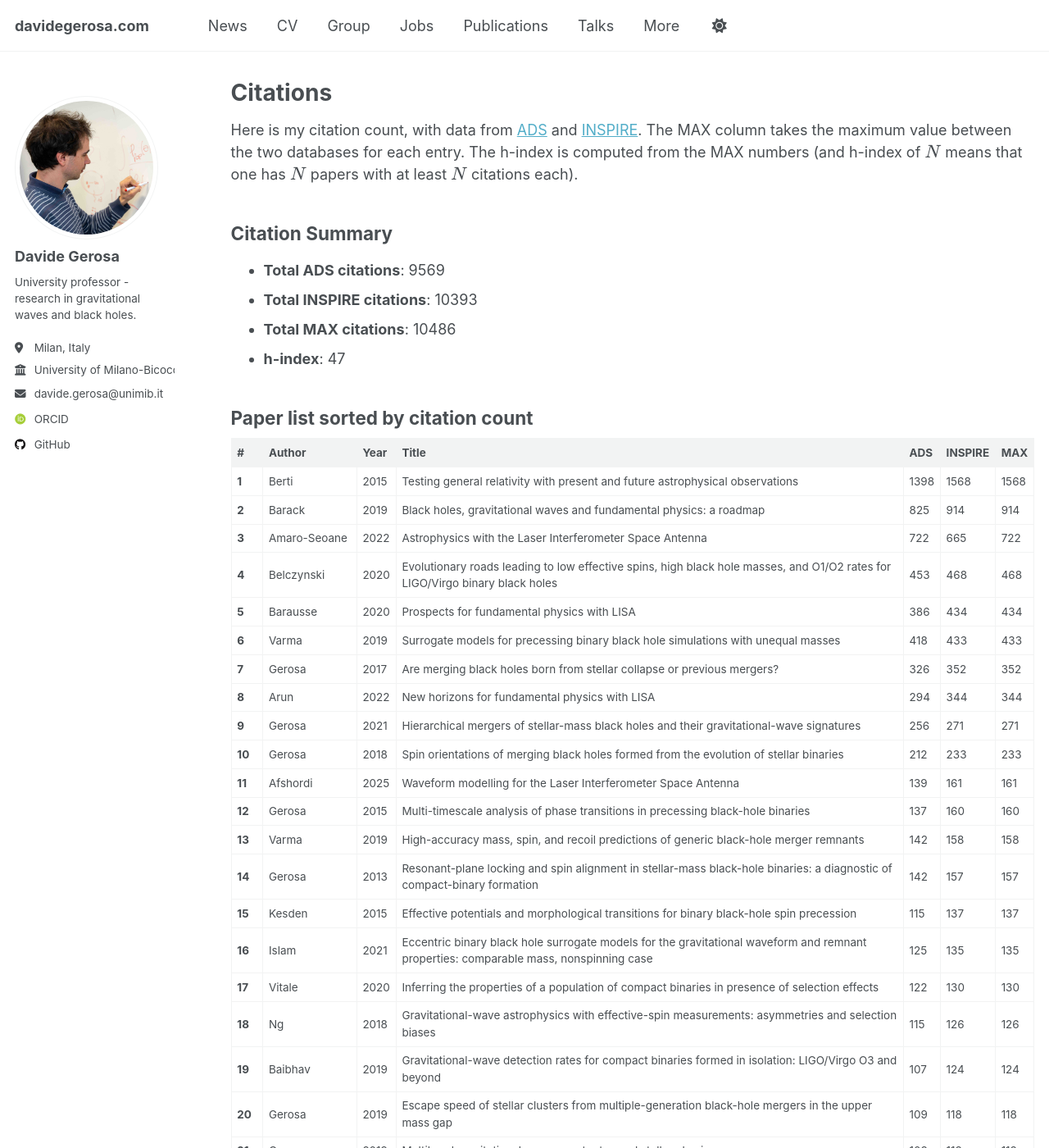
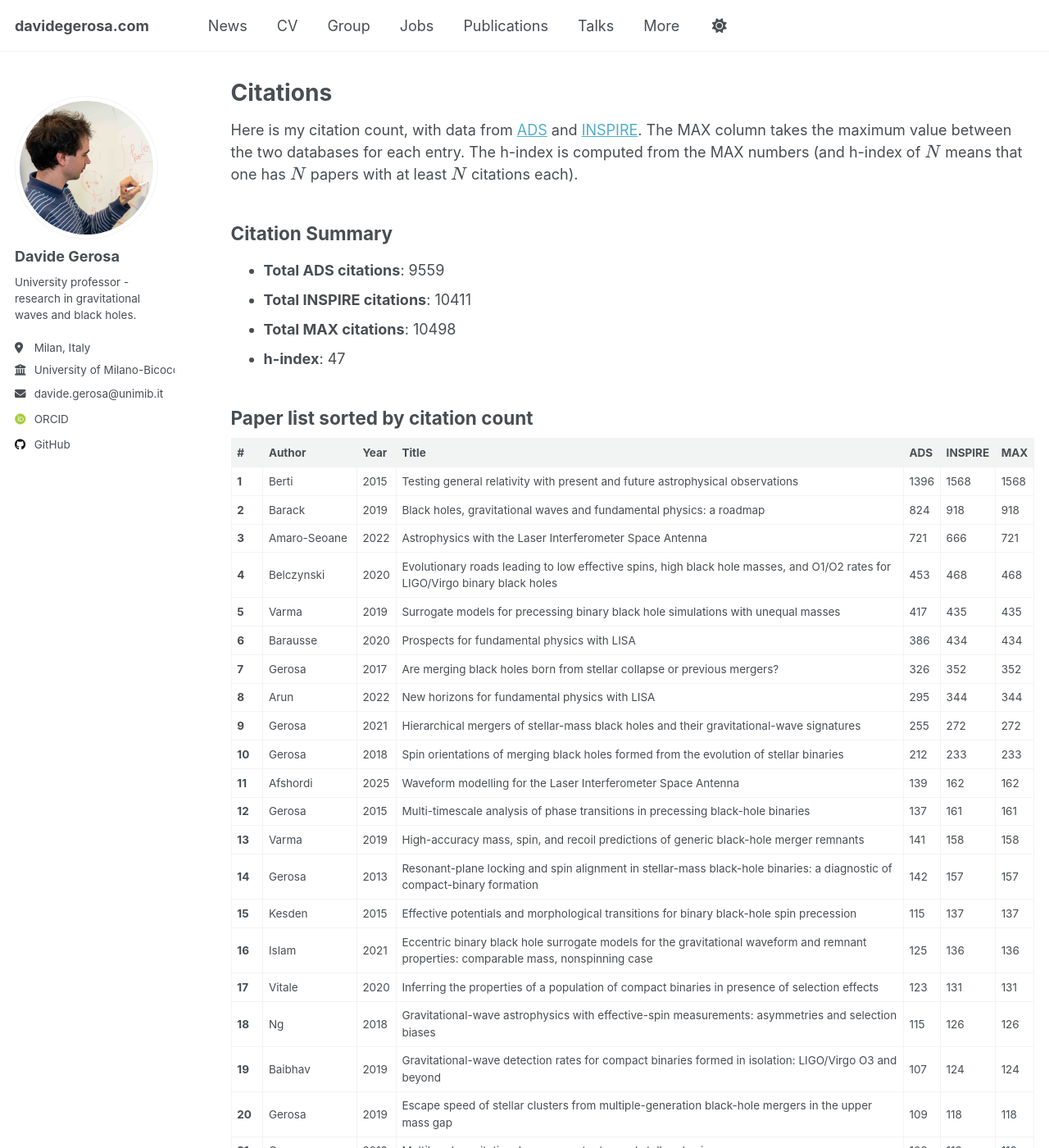
Before and after one commit to dgerosa/website, a Jekyll site: the page built from _pages/citations.md, in a window 1280 px wide and 1400 px high. Shown: the whole window at 82% size. Built offline with Jekyll 4.4.1, drawn with Linux system fonts in a browser that asks for light colours; some web fonts are replaced; some of the changed text lies outside the part shown.

Commit message:
Website update from workflow

```diff
--- a/_pages/_citations.md
+++ b/_pages/_citations.md
@@ -1,31 +1,31 @@
 ## Citation Summary
 
-- **Total ADS citations**: 9569
-- **Total INSPIRE citations**: 10393
-- **Total MAX citations**: 10486
+- **Total ADS citations**: 9559
+- **Total INSPIRE citations**: 10411
+- **Total MAX citations**: 10498
 - **h-index**: 47
 
 ## Paper list sorted by citation count
 
 | # | Author | Year | Title | ADS | INSPIRE | MAX |
 |---|--------|------|-------|-----|---------|-----|
-| **1** | Berti | 2015 | Testing general relativity with present and future astrophysical observations | 1398 | 1568 | 1568 |
-| **2** | Barack | 2019 | Black holes, gravitational waves and fundamental physics: a roadmap | 825 | 914 | 914 |
-| **3** | Amaro-Seoane | 2022 | Astrophysics with the Laser Interferometer Space Antenna | 722 | 665 | 722 |
+| **1** | Berti | 2015 | Testing general relativity with present and future astrophysical observations | 1396 | 1568 | 1568 |
+| **2** | Barack | 2019 | Black holes, gravitational waves and fundamental physics: a roadmap | 824 | 918 | 918 |
+| **3** | Amaro-Seoane | 2022 | Astrophysics with the Laser Interferometer Space Antenna | 721 | 666 | 721 |
 | **4** | Belczynski | 2020 | Evolutionary roads leading to low effective spins, high black hole masses, and O1/O2 rates for LIGO/Virgo binary black holes | 453 | 468 | 468 |
-| **5** | Barausse | 2020 | Prospects for fundamental physics with LISA | 386 | 434 | 434 |
-| **6** | Varma | 2019 | Surrogate models for precessing binary black hole simulations with unequal masses | 418 | 433 | 433 |
+| **5** | Varma | 2019 | Surrogate models for precessing binary black hole simulations with unequal masses | 417 | 435 | 435 |
+| **6** | Barausse | 2020 | Prospects for fundamental physics with LISA | 386 | 434 | 434 |
 | **7** | Gerosa | 2017 | Are merging black holes born from stellar collapse or previous mergers? | 326 | 352 | 352 |
-| **8** | Arun | 2022 | New horizons for fundamental physics with LISA | 294 | 344 | 344 |
-| **9** | Gerosa | 2021 | Hierarchical mergers of stellar-mass black holes and their gravitational-wave signatures | 256 | 271 | 271 |
+| **8** | Arun | 2022 | New horizons for fundamental physics with LISA | 295 | 344 | 344 |
+| **9** | Gerosa | 2021 | Hierarchical mergers of stellar-mass black holes and their gravitational-wave signatures | 255 | 272 | 272 |
 | **10** | Gerosa | 2018 | Spin orientations of merging black holes formed from the evolution of stellar binaries | 212 | 233 | 233 |
-| **11** | Afshordi | 2025 | Waveform modelling for the Laser Interferometer Space Antenna | 139 | 161 | 161 |
-| **12** | Gerosa | 2015 | Multi-timescale analysis of phase transitions in precessing black-hole binaries | 137 | 160 | 160 |
-| **13** | Varma | 2019 | High-accuracy mass, spin, and recoil predictions of generic black-hole merger remnants | 142 | 158 | 158 |
+| **11** | Afshordi | 2025 | Waveform modelling for the Laser Interferometer Space Antenna | 139 | 162 | 162 |
+| **12** | Gerosa | 2015 | Multi-timescale analysis of phase transitions in precessing black-hole binaries | 137 | 161 | 161 |
+| **13** | Varma | 2019 | High-accuracy mass, spin, and recoil predictions of generic black-hole merger remnants | 141 | 158 | 158 |
 | **14** | Gerosa | 2013 | Resonant-plane locking and spin alignment in stellar-mass black-hole binaries: a diagnostic of compact-binary formation | 142 | 157 | 157 |
 | **15** | Kesden | 2015 | Effective potentials and morphological transitions for binary black-hole spin precession | 115 | 137 | 137 |
-| **16** | Islam | 2021 | Eccentric binary black hole surrogate models for the gravitational waveform and remnant properties: comparable mass, nonspinning case | 125 | 135 | 135 |
-| **17** | Vitale | 2020 | Inferring the properties of a population of compact binaries in presence of selection effects | 122 | 130 | 130 |
+| **16** | Islam | 2021 | Eccentric binary black hole surrogate models for the gravitational waveform and remnant properties: comparable mass, nonspinning case | 125 | 136 | 136 |
+| **17** | Vitale | 2020 | Inferring the properties of a population of compact binaries in presence of selection effects | 123 | 131 | 131 |
 | **18** | Ng | 2018 | Gravitational-wave astrophysics with effective-spin measurements: asymmetries and selection biases | 115 | 126 | 126 |
 | **19** | Baibhav | 2019 | Gravitational-wave detection rates for compact binaries formed in isolation: LIGO/Virgo O3 and beyond | 107 | 124 | 124 |
 | **20** | Gerosa | 2019 | Escape speed of stellar clusters from multiple-generation black-hole mergers in the upper mass gap | 109 | 118 | 118 |
```
Also changed, not shown: other parts of _pages/_citations.md (+13 -13 lines), _pages/_group.md (+1 -1 lines), _pages/_publications.md (+1 -1 lines), _pages/_talks.md (+1 -1 lines).
